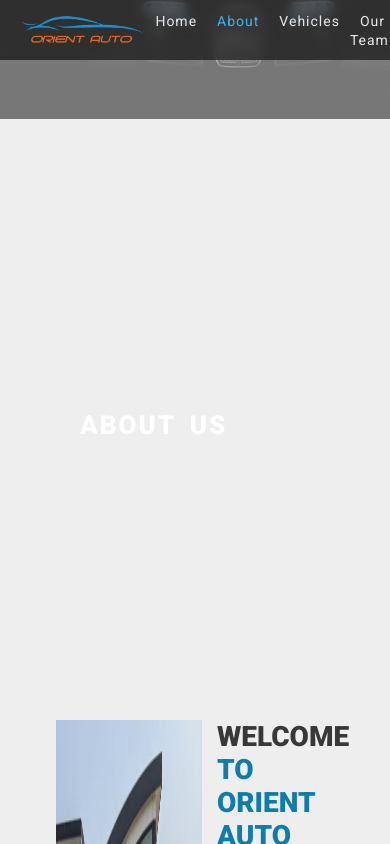
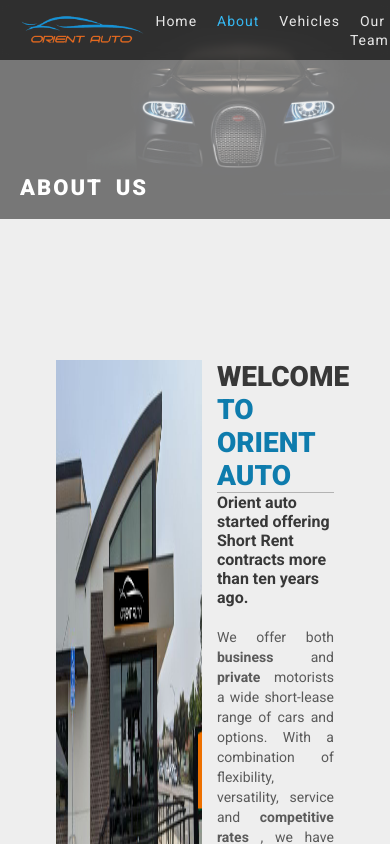
Before and after one commit to F-Naddaf/Orient-Auto, a React (Create React App) app in the folder client/: page /about in a window 390 px wide. Shown: the top 844 px of the page. Built offline with nearby package versions, Linux system fonts and the light colour scheme; no server answers.

Commit message:
Making the vehicle page responsive

```diff
--- a/client/src/components/banner/Banner.css
+++ b/client/src/components/banner/Banner.css
@@ -29,3 +29,46 @@
   top: -100px;
   left: 0;
 }
+
+@media (max-width: 1024px) {
+  .banner-wrapper {
+    width: 100%;
+    height: 500px;
+  }
+  .banner-wrapper img {
+    top: -80px;
+  }
+  .banner-wrapper h2 {
+    margin-left: 60px;
+    margin-bottom: 120px;
+  }
+}
+
+@media (max-width: 768px) {
+  .banner-wrapper {
+    width: 100%;
+    height: 300px;
+  }
+  .banner-wrapper img {
+    top: -80px;
+  }
+  .banner-wrapper h2 {
+    margin-left: 40px;
+    margin-bottom: 60px;
+  }
+}
+
+@media (max-width: 425px) {
+  .banner-wrapper {
+    width: 100%;
+    height: 240px;
+  }
+  .banner-wrapper img {
+    top: 0px;
+  }
+  .banner-wrapper h2 {
+    margin-left: 20px;
+    margin-bottom: 40px;
+    font-size: 22px;
+  }
+}
--- a/client/src/pages/About.jsx
+++ b/client/src/pages/About.jsx
@@ -1,14 +1,13 @@
 import React from "react";
+import Banner from "../components/banner/Banner";
 import { Link } from "react-router-dom";
 import "./style/About.css";
 
 const About = () => {
   return (
+    <div>
+      <Banner title="About Us" />
       <div className="about-container">
-      <div className="banner-wrapper">
-        <img src="../images/about/about-banner.png" alt="banner" />
-        <h2>About Us</h2>
-      </div>
         <div className="about-company">
           <img src="../images/about/office.png" alt="banner" />
           <section>
@@ -21,12 +20,12 @@
               years ago.
             </h5>
             <p>
-            We offer both <strong>business</strong> and <strong>private</strong>{" "}
-            motorists a wide short-lease range of cars and options. With a
-            combination of flexibility, versatility, service and{" "}
-            <strong>competitive rates</strong> , we have already been able to
-            serve many customers, often regular customers that we look forward
-            to seeing again and again.
+              We offer both <strong>business</strong> and{" "}
+              <strong>private</strong> motorists a wide short-lease range of
+              cars and options. With a combination of flexibility, versatility,
+              service and <strong>competitive rates</strong> , we have already
+              been able to serve many customers, often regular customers that we
+              look forward to seeing again and again.
             </p>
           </section>
         </div>
@@ -35,11 +34,11 @@
             <h2>FOCUSED ON COMMUNICATION</h2>
             <span className="line"></span>
             <p>
-            A <strong>fast and targeted service</strong> , that is what we stand
-            for. From choosing a suitable car to returning it at the end of the
-            lease contract, we are always there for you. Communication is of
-            paramount importance to us. Not only are we easily accessible, we
-            ensure that every customer is helped{" "}
+              A <strong>fast and targeted service</strong> , that is what we
+              stand for. From choosing a suitable car to returning it at the end
+              of the lease contract, we are always there for you. Communication
+              is of paramount importance to us. Not only are we easily
+              accessible, we ensure that every customer is helped{" "}
               <strong>as quickly as possible</strong> by expert employees.
             </p>
             <div>
@@ -58,11 +57,11 @@
             <span className="line"></span>
             <p>
               Over the years, our fleet has expanded considerably with a{" "}
-            <strong>wide range</strong> of makes and models. We offer the right
-            solution for every application and <strong>every budget</strong> .
-            You can view our range at your leisure via the website. Of course
-            you can always contact us for more information or to submit your
-            specific wishes to us.
+              <strong>wide range</strong> of makes and models. We offer the
+              right solution for every application and{" "}
+              <strong>every budget</strong> . You can view our range at your
+              leisure via the website. Of course you can always contact us for
+              more information or to submit your specific wishes to us.
             </p>
             <button>view our complete offer</button>
           </section>
@@ -72,7 +71,9 @@
             <h2>FULL OPERATIONAL SHORT RENT</h2>
             <span className="line"></span>
             <div>
-            <h5>It's a popular term in the lease world, we make it happen!</h5>
+              <h5>
+                It's a popular term in the lease world, we make it happen!
+              </h5>
               <p>
                 Each short rent contract offers all the necessary services that
                 you as a motorist need. A 24-hour emergency center, maintenance
@@ -81,7 +82,8 @@
                 monthly rate. In addition, we offer extra options such as winter
                 tires, navigation or custom solutions. Do you want us to collect
                 the car after the term of the short lease contract? No problem!
-              You can also contact Select Car Lease for repairs and maintenance.
+                You can also contact Select Car Lease for repairs and
+                maintenance.
               </p>
             </div>
             <button>request a quote without obligation</button>
@@ -89,6 +91,7 @@
           <img src="../images/about/service.png" alt="banner" />
         </div>
       </div>
+    </div>
   );
 };
 
--- a/client/src/pages/ContactUs.jsx
+++ b/client/src/pages/ContactUs.jsx
@@ -1,20 +1,19 @@
 import React from "react";
+import Banner from "../components/banner/Banner";
 import "./style/ContactUs.css";
 
 const Contact = () => {
   return (
+    <div>
+      <Banner title="Contact" />
       <div className="contact-container">
-      <div className="banner-wrapper">
-        <img src="../images/about/about-banner.png" alt="banner" />
-        <h2>Contact</h2>
-      </div>
         <div className="contact-wrapper">
           <aside className="more-info">
             <h3>Need additional information?</h3>
             <p>
-            A multifaceted professional skilled in multiple fields of research,
-            development, and design with expertise in user interface. I am also
-            adaptable and quick to learn.
+              A multifaceted professional skilled in multiple fields of
+              research, development, and design with expertise in user
+              interface. I am also adaptable and quick to learn.
             </p>
             <div className="info">
               <i className="fa-solid fa-phone"></i>
@@ -54,6 +53,7 @@
           </aside>
         </div>
       </div>
+    </div>
   );
 };
 
--- a/client/src/pages/style/Vehicles.css
+++ b/client/src/pages/style/Vehicles.css
@@ -138,3 +138,26 @@
   margin-top: 5px;
   color: rgb(90, 90, 90);
 }
+
+@media (max-width: 1024px) {
+  .vehicles-container {
+    width: 90%;
+    gap: 60px;
+  }
+}
+
+@media (max-width: 768px) {
+  .vehicles-container {
+    grid-template-columns: repeat(2, 1fr);
+    width: 80%;
+    gap: 60px;
+  }
+}
+
+@media (max-width: 425px) {
+  .vehicles-container {
+    grid-template-columns: repeat(1, 1fr);
+    width: 75%;
+    gap: 80px;
+  }
+}
```
Lines whose indentation alone changed are shown as unchanged.
